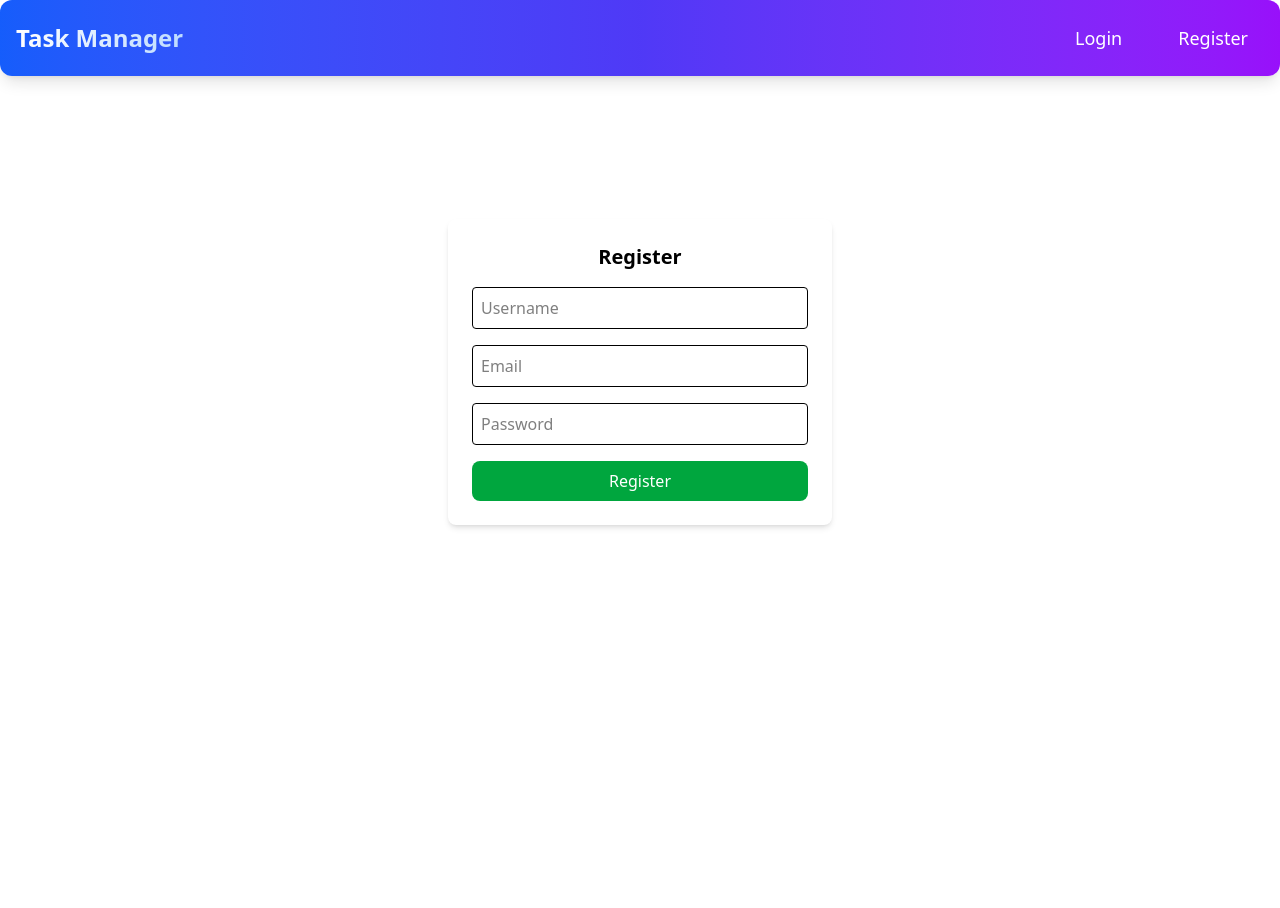
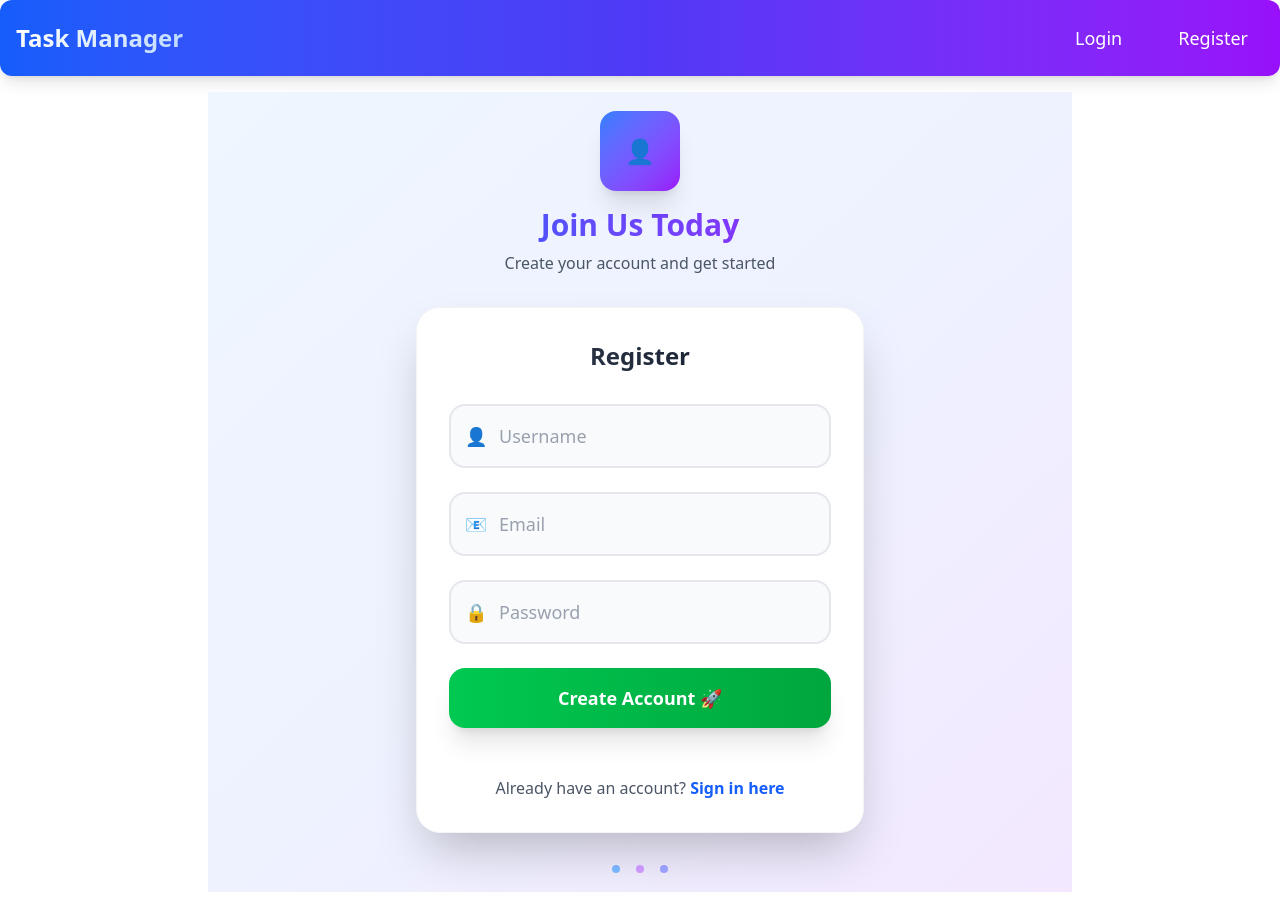
Before and after one commit to CodeMaestro016/Task-Manager-web-application, a React (Vite) app in the folder frontend/: page /register in a window 1280 px wide. Before the commit the page ends 800 px from the top, so only its background shows below. Built offline with nearby package versions, Linux system fonts and the light colour scheme.

Commit message:
Design Frontend Register Page

```diff
--- a/frontend/src/pages/Register.jsx
+++ b/frontend/src/pages/Register.jsx
@@ -21,37 +21,89 @@ function Register() {
   };
 
   return (
-    <div className="flex justify-center items-center h-[70vh]">
+    <div className="min-h-screen bg-gradient-to-br from-blue-50 via-indigo-50 to-purple-100 flex justify-center items-center p-4">
+      <div className="w-full max-w-md">
+        {/* Decorative elements */}
+        <div className="text-center mb-8">
+          <div className="inline-flex items-center justify-center w-20 h-20 bg-gradient-to-br from-blue-500 to-purple-600 rounded-2xl shadow-xl mb-4">
+            <div className="text-white text-2xl">👤</div>
+          </div>
+          <h1 className="text-3xl font-bold bg-gradient-to-r from-blue-600 to-purple-600 bg-clip-text text-transparent">
+            Join Us Today
+          </h1>
+          <p className="text-gray-600 mt-2">Create your account and get started</p>
+        </div>
+
         <form
           onSubmit={handleSubmit}
-        className="bg-white shadow-md rounded-lg p-6 w-96 space-y-4"
+          className="bg-white backdrop-blur-lg bg-opacity-80 shadow-2xl rounded-3xl p-8 space-y-6 border border-gray-100"
         >
-        <h2 className="text-xl font-bold text-center">Register</h2>
+          <h2 className="text-2xl font-bold text-center bg-gradient-to-r from-gray-700 to-gray-900 bg-clip-text text-transparent mb-8">
+            Register
+          </h2>
+
+          <div className="space-y-6">
+            <div className="relative group">
+              <div className="absolute inset-y-0 left-0 flex items-center pl-4 pointer-events-none">
+                <div className="text-gray-400 text-lg">👤</div>
+              </div>
               <input
                 type="text"
                 name="username"
                 placeholder="Username"
-          className="w-full border p-2 rounded"
+                className="w-full pl-12 pr-4 py-4 border-2 border-gray-200 rounded-2xl focus:ring-4 focus:ring-blue-500 focus:ring-opacity-20 focus:border-blue-500 transition-all duration-300 text-gray-700 bg-gray-50 focus:bg-white group-hover:border-gray-300 text-lg placeholder-gray-400"
                 onChange={handleChange}
               />
+            </div>
+
+            <div className="relative group">
+              <div className="absolute inset-y-0 left-0 flex items-center pl-4 pointer-events-none">
+                <div className="text-gray-400 text-lg">📧</div>
+              </div>
               <input
                 type="email"
                 name="email"
                 placeholder="Email"
-          className="w-full border p-2 rounded"
+                className="w-full pl-12 pr-4 py-4 border-2 border-gray-200 rounded-2xl focus:ring-4 focus:ring-blue-500 focus:ring-opacity-20 focus:border-blue-500 transition-all duration-300 text-gray-700 bg-gray-50 focus:bg-white group-hover:border-gray-300 text-lg placeholder-gray-400"
                 onChange={handleChange}
               />
+            </div>
+
+            <div className="relative group">
+              <div className="absolute inset-y-0 left-0 flex items-center pl-4 pointer-events-none">
+                <div className="text-gray-400 text-lg">🔒</div>
+              </div>
               <input
                 type="password"
                 name="password"
                 placeholder="Password"
-          className="w-full border p-2 rounded"
+                className="w-full pl-12 pr-4 py-4 border-2 border-gray-200 rounded-2xl focus:ring-4 focus:ring-blue-500 focus:ring-opacity-20 focus:border-blue-500 transition-all duration-300 text-gray-700 bg-gray-50 focus:bg-white group-hover:border-gray-300 text-lg placeholder-gray-400"
                 onChange={handleChange}
               />
-        <button className="w-full bg-green-600 text-white py-2 rounded-lg">
-          Register
+            </div>
+          </div>
+
+          <button className="w-full bg-gradient-to-r from-green-500 to-green-600 hover:from-green-600 hover:to-green-700 text-white py-4 rounded-2xl font-bold text-lg shadow-xl hover:shadow-2xl transform hover:-translate-y-1 transition-all duration-300">
+            Create Account 🚀
           </button>
+
+          <div className="text-center mt-6">
+            <p className="text-gray-600">
+              Already have an account?{" "}
+              <span className="text-blue-600 hover:text-blue-700 font-semibold cursor-pointer transition-colors duration-200">
+                Sign in here
+              </span>
+            </p>
+          </div>
         </form>
+
+        {/* Additional decorative elements */}
+        <div className="flex justify-center mt-8 space-x-4">
+          <div className="w-2 h-2 bg-blue-400 rounded-full animate-pulse"></div>
+          <div className="w-2 h-2 bg-purple-400 rounded-full animate-pulse delay-100"></div>
+          <div className="w-2 h-2 bg-indigo-400 rounded-full animate-pulse delay-200"></div>
+        </div>
+      </div>
     </div>
   );
 }
```
Lines whose indentation alone changed are shown as unchanged.
